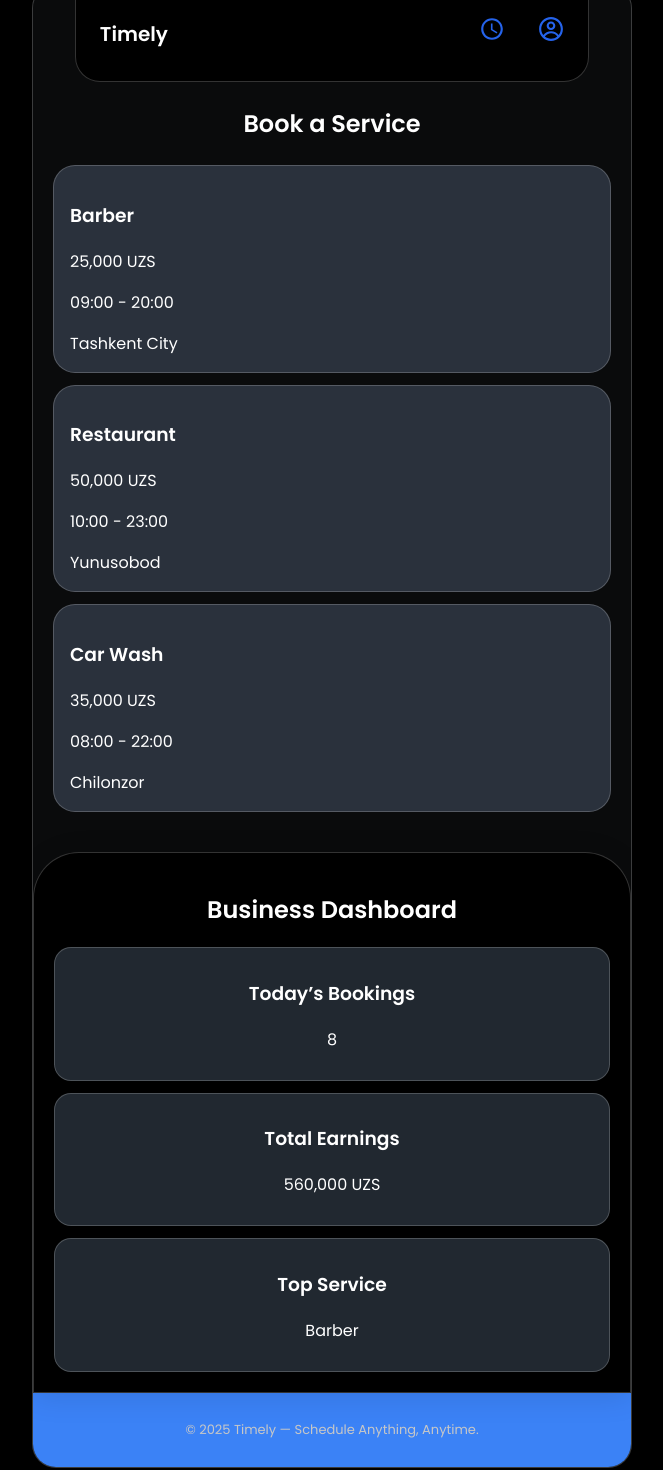
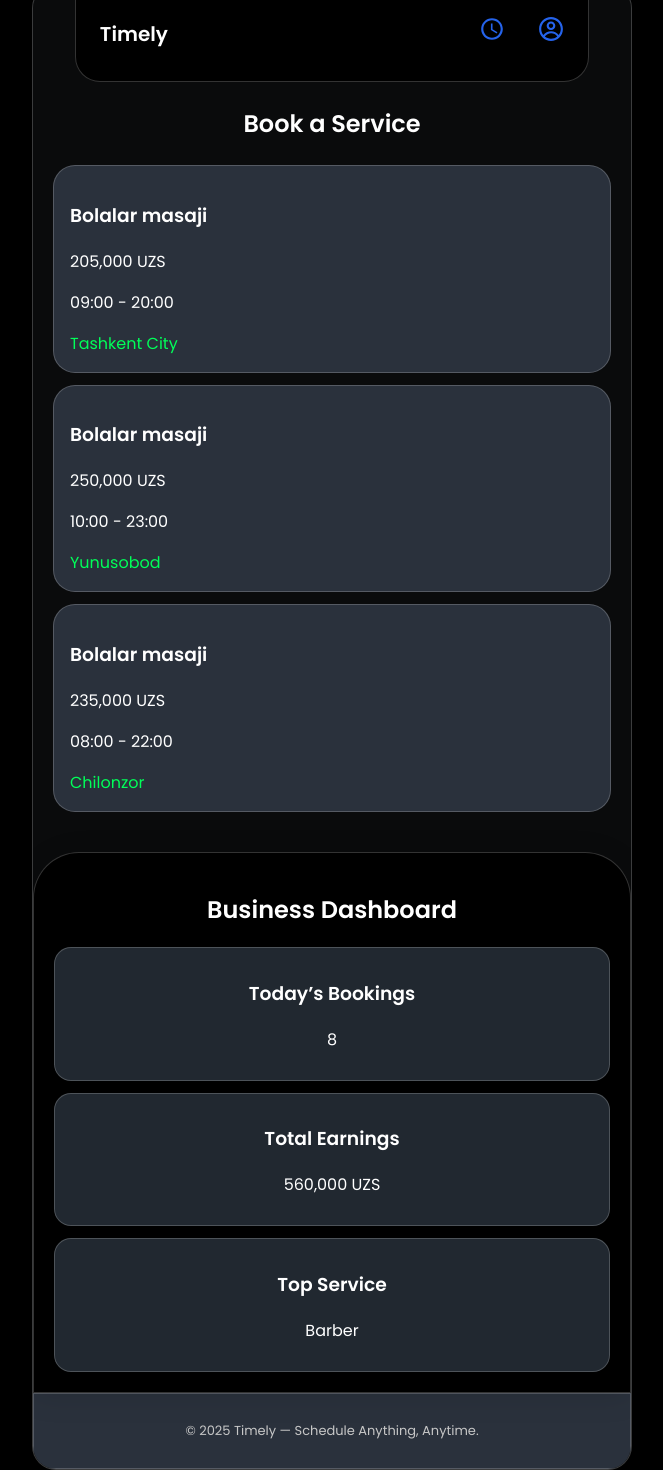
Before and after one commit to BahromNigmanbekov/timelyb, a React (Vite) app: page / in a window 1280 px wide. Shown: the part 16-1486 px from the top of the page, without its empty margins (308-971 px from the left). Built offline with nearby package versions, Linux system fonts and the light colour scheme.

Commit message:
design o'zgartirildi

```diff
--- a/src/App.jsx
+++ b/src/App.jsx
@@ -12,22 +12,22 @@ function App() {
   const services = [
     {
       id: 1,
-      name: "Barber",
-      price: "25,000 UZS",
+      name: "Bolalar masaji",
+      price: "205,000 UZS",
       time: "09:00 - 20:00",
       location: "Tashkent City",
     },
     {
       id: 2,
-      name: "Restaurant",
-      price: "50,000 UZS",
+      name: "Bolalar masaji",
+      price: "250,000 UZS",
       time: "10:00 - 23:00",
       location: "Yunusobod",
     },
     {
       id: 3,
-      name: "Car Wash",
-      price: "35,000 UZS",
+      name: "Bolalar masaji",
+      price: "235,000 UZS",
       time: "08:00 - 22:00",
       location: "Chilonzor",
     },
--- a/src/components/BookingForm.jsx
+++ b/src/components/BookingForm.jsx
@@ -10,14 +10,14 @@ function BookingForm({ service, goBack }) {
 
   return (
     <div className="booking-form">
-      <button className="back-btn" onClick={goBack}>← Back</button>
+      <button className="back-btn" onClick={goBack}>Back</button>
       <h2>{service.name}</h2>
-      <p>Price: {service.price}</p>
-      <label>Select Date:</label>
-      <input type="date" value={date} onChange={(e) => setDate(e.target.value)} />
-      <label>Select Time:</label>
-      <input type="time" value={time} onChange={(e) => setTime(e.target.value)} />
-      <button className="book-btn" onClick={handleBook}>Book Now</button>
+      <p><span>Narxi :</span> {service.price}</p>
+      <label>Kunlarni belgilang:</label>
+      <input type="date" value={date} onChange={(e) => setDate(e.target.value)} placeholder="data" />
+      <label>Vaqtni belgilang:</label>
+      <input type="time" value={time} onChange={(e) => setTime(e.target.value)} placeholder="time" />
+      <button className="book-btn" onClick={handleBook}>Band qilish</button>
     </div>
   );
 }
--- a/src/index.css
+++ b/src/index.css
@@ -83,7 +83,7 @@ background: black;
   cursor: pointer;
 }
 .card:hover {
-  background-color: #3b82f6;
+  background-color: #000000;
 }
 
 .booking-form {
@@ -96,9 +96,13 @@ background: black;
 }
 
 .booking-form p {
-  color: #00ff59;
+  color: #ffffff;
   font-size: 21px;
   font-weight: 600;
+}
+
+span{
+  color: #00ff59;
 }
 
 .booking-form h2 {
@@ -111,32 +115,37 @@ background: black;
   padding: 10px;
   margin: 8px 0 16px;
   border-radius: 10px;
-  border: 1px solid #ddd;
+  background-color: #2a313c;
+  border: 1px solid rgba(255, 255, 255, 0.2);
+  padding: 20px;
+  color: white;
 }
 
 .book-btn {
   width: 100%;
-  background-color: #3b82f6;
+  background-color: #2a313c;
+  border: 1px solid rgba(255, 255, 255, 0.2);
   color: white;
   border: none;
-  padding: 12px;
+  padding: 18px;
   border-radius: 12px;
   font-size: 16px;
   cursor: pointer;
-  transition: 0.3s;
+  transition: 0.2s;
 
 }
 
 .back-btn{
   padding: 10px;
   color: white;
-  background-color:#202020 ;
+  background-color: #2a313c;
+  border: 1px solid rgba(255, 255, 255, 0.2);
   width: 120px;
-  border: none;
   border-radius: 12px;
+  transition: 0.2s;
 }
 
-.book-btn:hover {
+.book-btn , .back-btn:hover {
   background-color: #2563eb;
 }
 
@@ -175,7 +184,8 @@ background: black;
   text-align: center;
   padding: 14px;
   font-size: 13px;
-  background: #3b82f6;
+  background-color: #2a313c;
+  border: 1px solid rgba(255, 255, 255, 0.2);
   color: #c7c7c7;
 }
 
```
